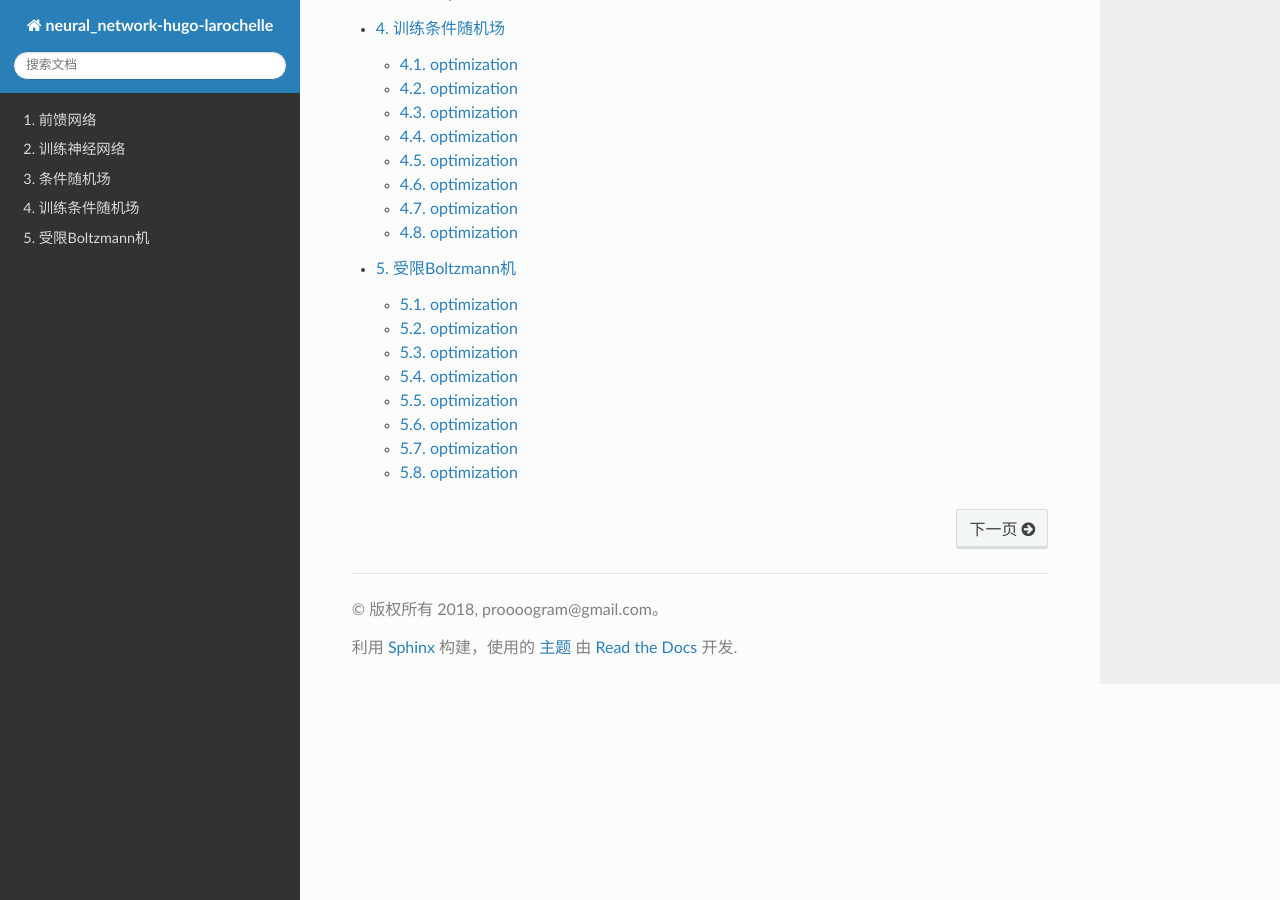
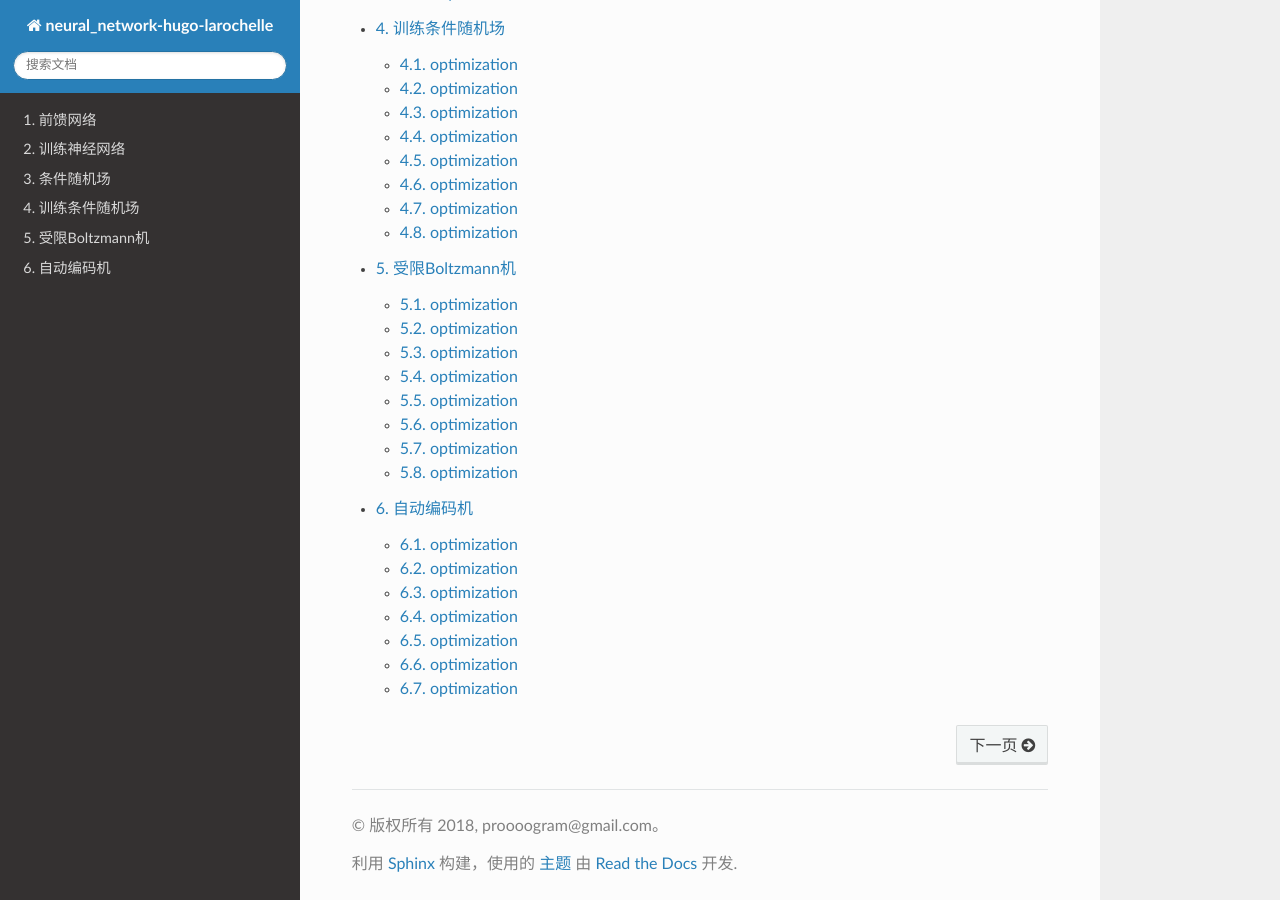
Before and after one commit to proooogram/neural_network-2ed-hugo_larochelle, a Sphinx documentation site: the page built from source/index.rst, in a window 1280 px wide and 900 px high, scrolled down 943 px. Built offline with Sphinx 7.4.7 and the Read the Docs theme 2.0.0, drawn with Linux system fonts in a browser that asks for light colours.

Commit message:
directory ch6 ok

```diff
--- /dev/null
+++ b/source/6 Autoencoder/1 definition.rst
@@ -0,0 +1,6 @@
+.. 注释
+
+optimization
+==========================================================
+
+.. toctree::
--- /dev/null
+++ b/source/6 Autoencoder/2 loss function.rst
@@ -0,0 +1,6 @@
+.. 注释
+
+optimization
+==========================================================
+
+.. toctree::
--- /dev/null
+++ b/source/6 Autoencoder/3 example.rst
@@ -0,0 +1,6 @@
+.. 注释
+
+optimization
+==========================================================
+
+.. toctree::
--- /dev/null
+++ b/source/6 Autoencoder/4 linear autoencoder.rst
@@ -0,0 +1,6 @@
+.. 注释
+
+optimization
+==========================================================
+
+.. toctree::
--- /dev/null
+++ b/source/6 Autoencoder/5 undercomplete vs. overcomplete hidden layer.rst
@@ -0,0 +1,6 @@
+.. 注释
+
+optimization
+==========================================================
+
+.. toctree::
--- /dev/null
+++ b/source/6 Autoencoder/6 denoising autoencoder.rst
@@ -0,0 +1,6 @@
+.. 注释
+
+optimization
+==========================================================
+
+.. toctree::
--- /dev/null
+++ b/source/6 Autoencoder/7 contractive autoencoder.rst
@@ -0,0 +1,6 @@
+.. 注释
+
+optimization
+==========================================================
+
+.. toctree::
--- a/source/index.rst
+++ b/source/index.rst
@@ -12,3 +12,4 @@
    3 Conditional random fields/index
    4 Training CRFs/index
    5 Restricted Boltzmann machine/index
+   6 Autoencoder/index
```
Also changed, not shown: source/6 Autoencoder/index.rst (added, +14 -0 lines).
